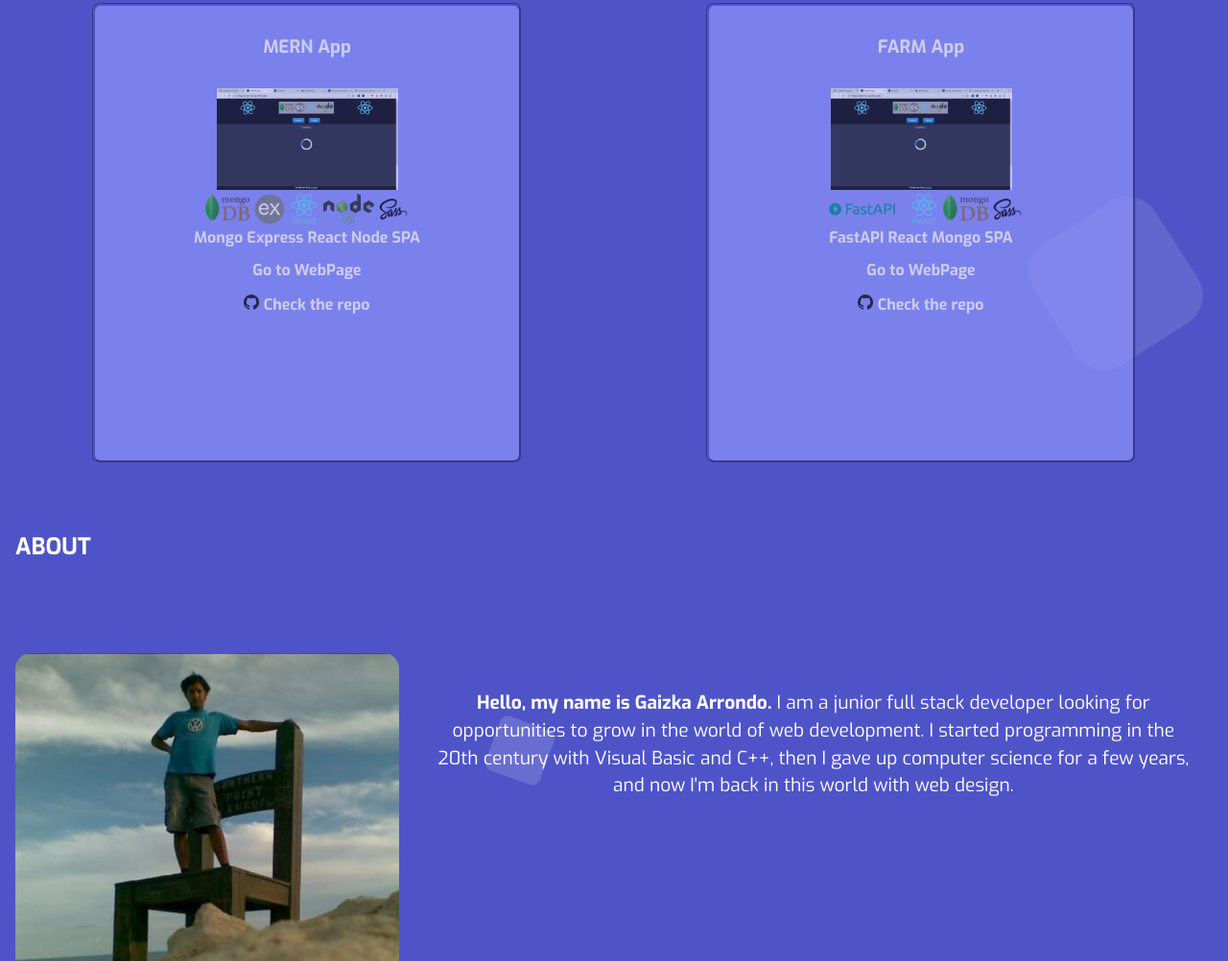
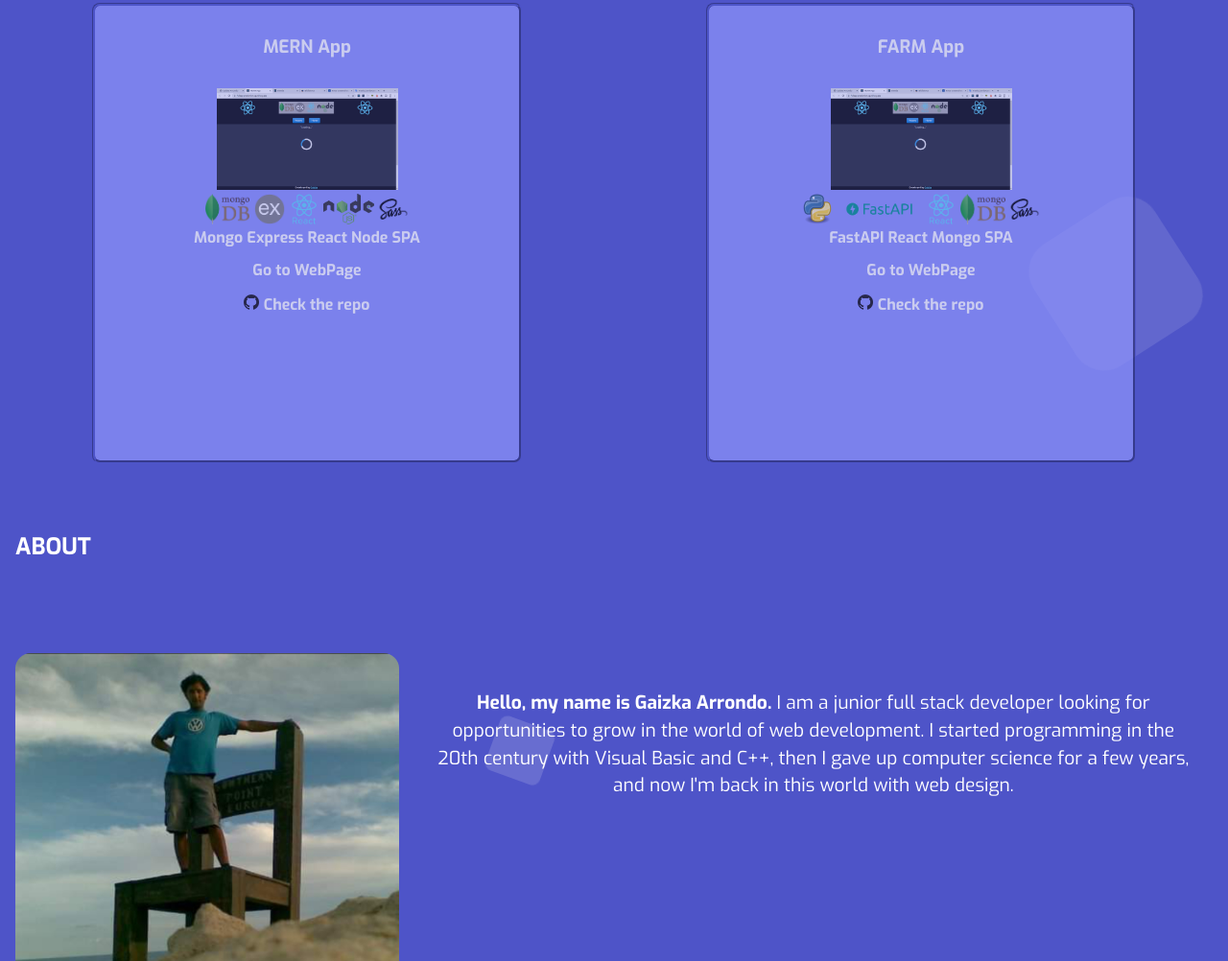
Before and after one commit to Gaizka79/portfolio, a plain HTML site: page index.html in a window 1280 px wide. Shown: the part 1539-2541 px from the top of the page at 96% size. Drawn offline with Linux system fonts and the light colour scheme.

Commit message:
logo python

```diff
--- a/index.html
+++ b/index.html
@@ -120,6 +120,7 @@
           <h3>FARM App</h3>
           <img src="./assests/img/mern.png" alt="FARM_img" class="NYT_img">
           <div class="skills">
+            <img src="./assests/img/python_logo.png" alt="python_logo" class="skill">
             <img src="./assests/img/fastapi_logo.png" alt="fastapi_logo" class="skill">
             <img src="./assests/img/react_logo.png" alt="react_logo" class="skill">
             <img src="./assests/img/mongodb_logo.png" alt="mongo_logo" class="skill">
```
Also changed, not shown: assests/img/python_logo.png (added).
